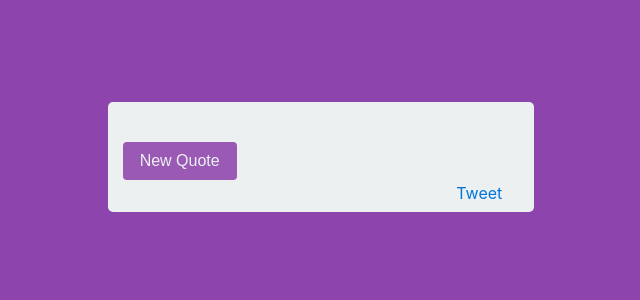
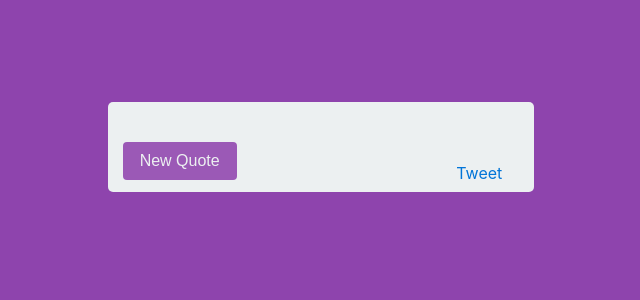
Before and after one commit to JordanWCotton/RandomQuoteGenerator, a PHP site: page /index.html in a window 1280 px wide. Shown: the top 300 px of the page, without its empty margins (319-959 px from the left). Run offline with PHP 8.4, Linux system fonts and the light colour scheme; some libraries are stand-ins or nearby versions.

Commit message:
Update custom styling of tweet button

```diff
--- a/css/styles.css
+++ b/css/styles.css
@@ -26,7 +26,7 @@ body {
 }
 
 .twitter-share-button {
-  margin-top: 8%;
+  margin-top: 3%;
   float: right;
 }
 
```
